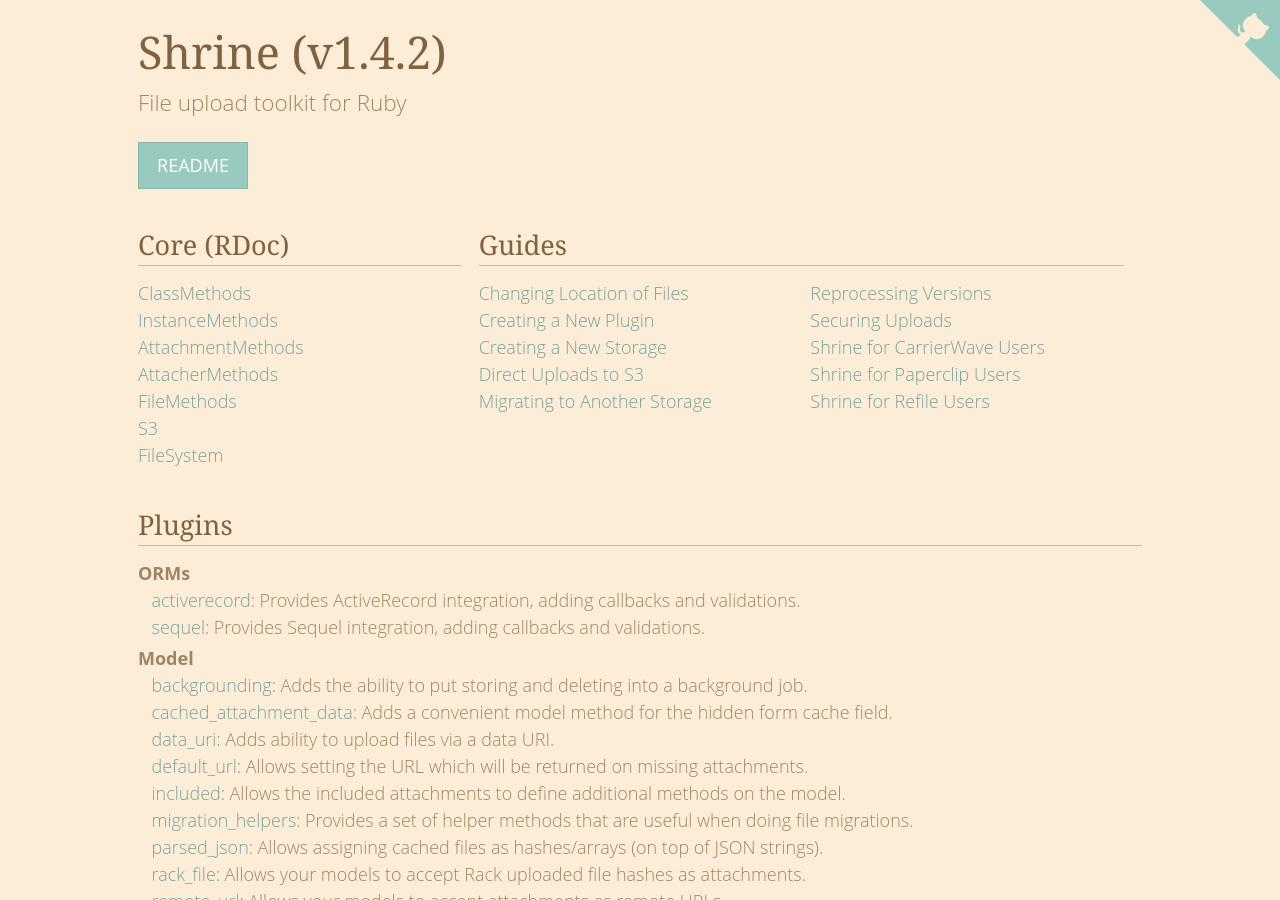
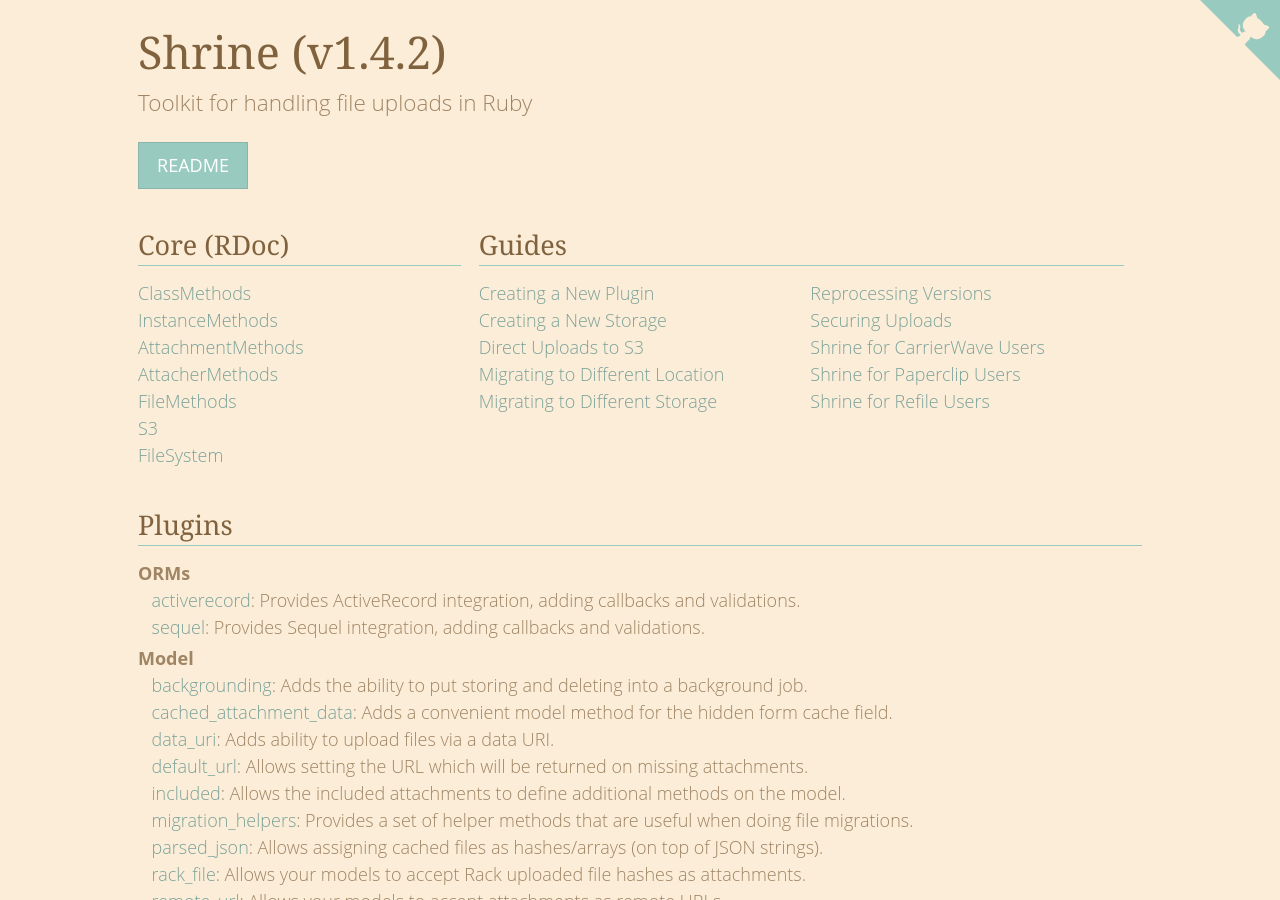
Before and after one commit to avinashcodeer/Romenics, a Jekyll site: the page built from www/index.html, in a window 1280 px wide and 900 px high. Built offline with Jekyll 4.4.1, drawn with Linux system fonts in a browser that asks for light colours; emoji names are drawn with the system emoji font; some of the changed text lies outside the part shown.

Commit message:
Random documentation improvements and fixes

```diff
--- a/lib/shrine/plugins/moving.rb
+++ b/lib/shrine/plugins/moving.rb
@@ -19,8 +19,7 @@
       module InstanceMethods
         private
 
-        # If the storage supports moving we use that, otherwise we do moving by
-        # copying and deleting.
+        # Moves the file if storage supports it, otherwise defaults to copying.
         def copy(io, context)
           if move?(io, context)
             move(io, context)
--- a/www/_config.yml
+++ b/www/_config.yml
@@ -1,5 +1,5 @@
 title: Shrine
-description: File upload toolkit for Ruby
+description: Toolkit for handling file uploads in Ruby
 baseurl: ""
 url: shrinerb.com
 markdown: kramdown
--- a/www/_data/external.yml
+++ b/www/_data/external.yml
@@ -5,7 +5,7 @@
       name: Introducing Shrine
       url: http://twin.github.io/introducing-shrine
     -
-      name: "File Uploads: Asynchronous World"
+      name: Asynchronous File Management
       url: http://twin.github.io/file-uploads-asynchronous-world
     -
       name: Rails File Uploading You Can Believe in with Shrine
--- a/www/_data/guides.yml
+++ b/www/_data/guides.yml
@@ -1,6 +1,3 @@
--
-  name: Changing Location of Files
-  path: changing_location_md.html
 -
   name: Creating a New Plugin
   path: creating_plugins_md.html
@@ -11,7 +8,10 @@
   name: Direct Uploads to S3
   path: direct_s3_md.html
 -
-  name: Migrating to Another Storage
+  name: Migrating to Different Location
+  path: changing_location_md.html
+-
+  name: Migrating to Different Storage
   path: migrating_storage_md.html
 -
   name: Reprocessing Versions
```
Also changed, not shown: doc/changing_location.md (+1 -1 lines), doc/migrating_storage.md (+1 -1 lines), README.md.
